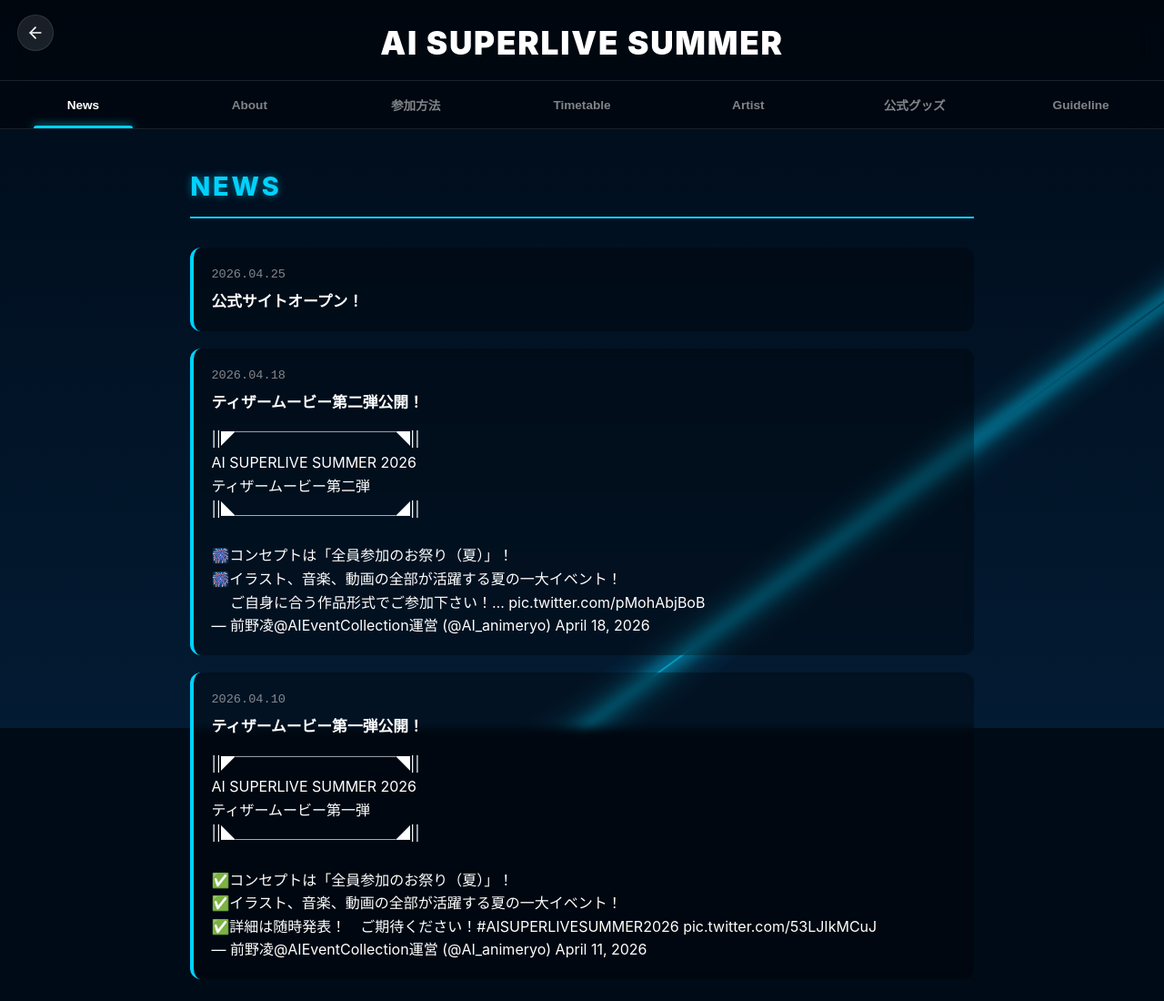
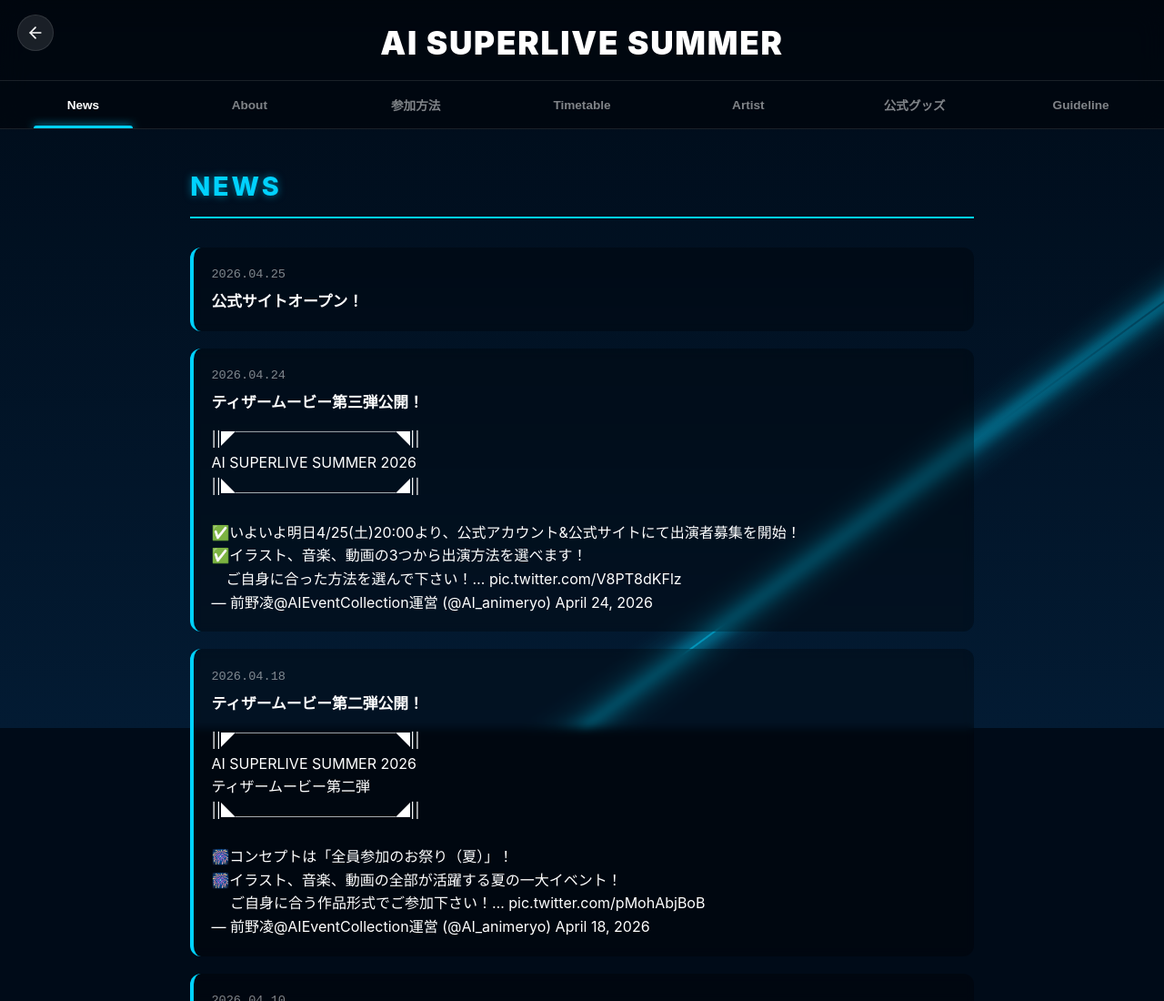
Before and after one commit to ryomaeno84/AI-Event-Collection, a plain HTML site: page summer.html in a window 1280 px wide. Shown: the top 1100 px of the page at 91% size. Drawn offline with Linux system fonts and the light colour scheme.

Commit message:
summer.htmlをリリース

```diff
--- a/summer.html
+++ b/summer.html
@@ -51,6 +51,24 @@
           <div class="news-item">
             <div class="news-date">2026.04.25</div>
             <div class="news-title">公式サイトオープン！</div>
+          </div>
+
+          <div class="news-item">
+            <div class="news-date">2026.04.24</div>
+            <div class="news-title">ティザームービー第三弾公開！</div>
+            <div style="margin-top: 15px;">
+              <blockquote class="twitter-tweet">
+                <p lang="ja" dir="ltr">||◤￣￣￣￣￣￣￣￣￣￣￣◥||<br> AI SUPERLIVE SUMMER
+                  2026<br>||◣＿＿＿＿＿＿＿＿＿＿＿◢||<br><br>✅いよいよ明日4/25(土)20:00より、公式アカウント&amp;公式サイトにて出演者募集を開始！<br>✅イラスト、音楽、動画の3つから出演方法を選べます！<br>
+                  　ご自身に合った方法を選んで下さい！…
+                  <a href="https://t.co/V8PT8dKFlz">pic.twitter.com/V8PT8dKFlz</a>
+
+                </p>&mdash; 前野凌@AIEventCollection運営 (@AI_animeryo)
+                <a href="https://twitter.com/AI_animeryo/status/2047631647474929775?ref_src=twsrc%5Etfw">April 24,
+                  2026</a>
+              </blockquote>
+              <script async src="https://platform.twitter.com/widgets.js" charset="utf-8"></script>
+            </div>
           </div>
 
           <div class="news-item">
```
Also changed, not shown: index.html (+1 -1 lines).
